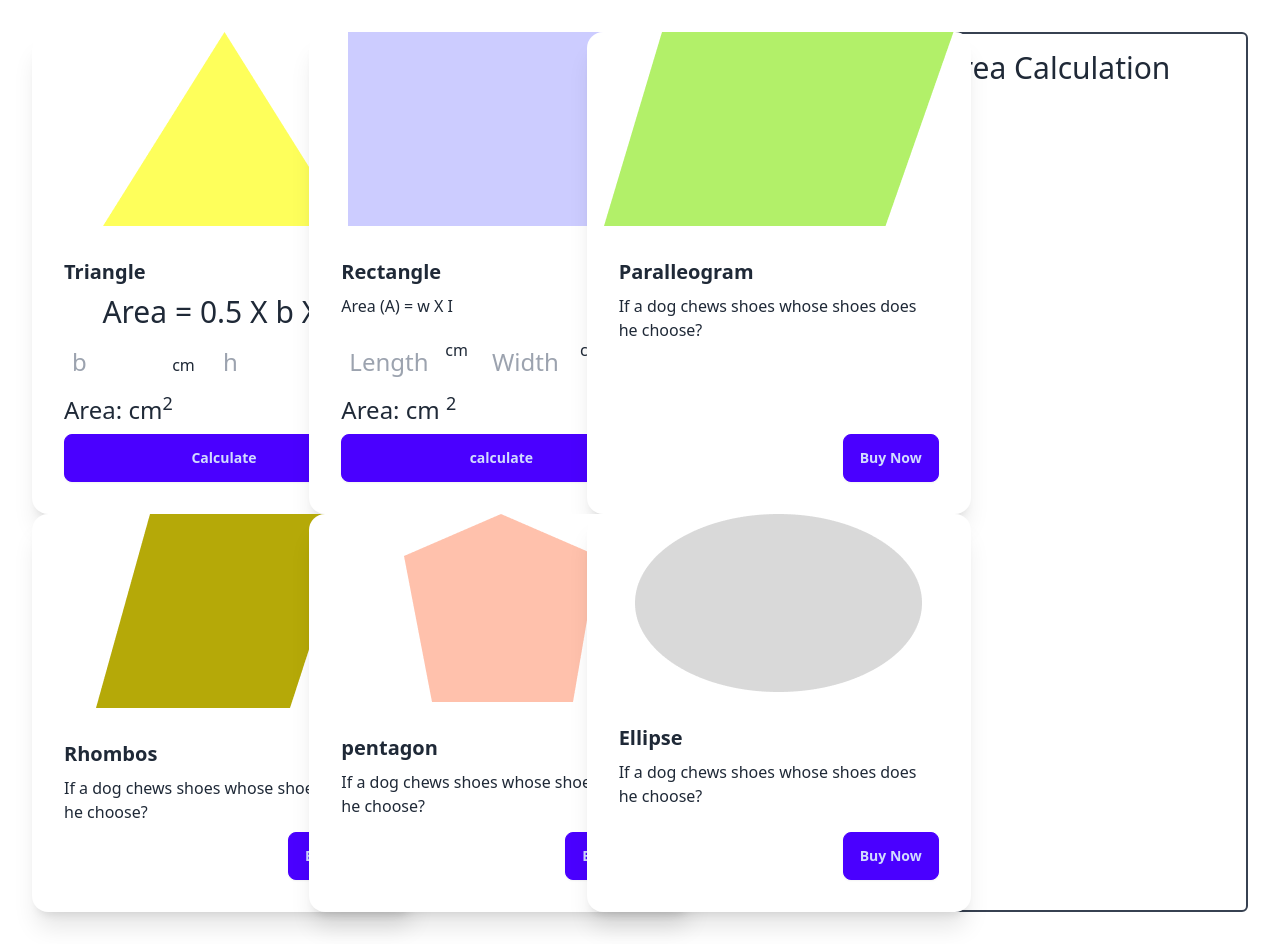
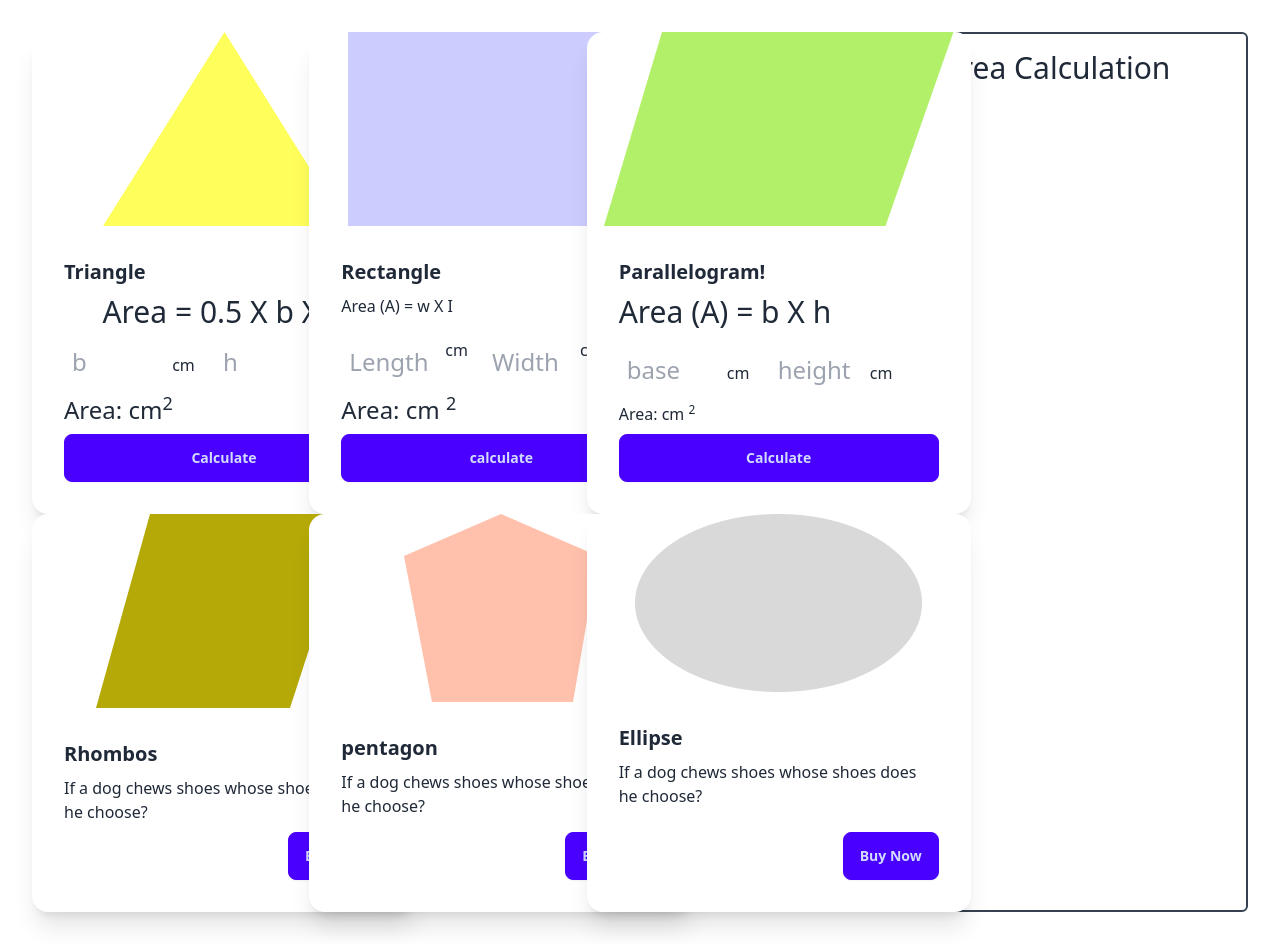
Before and after one commit to JannatulMumtahinaNahum/geometry-genius, a plain HTML site: page index.html in a window 1280 px wide. Drawn offline with nearby package versions, Linux system fonts and the light colour scheme.

Commit message:
parallelogram

```diff
--- a/index.html
+++ b/index.html
@@ -61,16 +61,26 @@
                     </div>
                   </div>
                     <!-- paralleogram card -->
-                <div class="card w-96 bg-base-100 shadow-xl">
-                    <figure><img src="images/parallelogram.png" alt="Shoes" /></figure>
-                    <div class="card-body">
-                      <h2 class="card-title">Paralleogram</h2>
-                      <p>If a dog chews shoes whose shoes does he choose?</p>
-                      <div class="card-actions justify-end">
-                        <button class="btn btn-primary">Buy Now</button>
-                      </div>
+                    <div class="card w-96 bg-base-100 shadow-xl">
+                        <figure><img src="images/parallelogram.png"
+                                alt="Shoes" /></figure>
+                        <div class="card-body">
+                            <h2 class="card-title">Parallelogram!</h2>
+                            <p class="text-3xl">Area (A) = b X h</p>
+                            <div>
+                                <input class="w-24 text-2xl p-2 rounded-sm" type="text" name="" id="parallelogram-base" placeholder="base">
+                                <span class="ml-2 mr-4">cm</span>
+                                <input class="w-24 text-2xl p-2 rounded-sm" type="text" name="" id="parallelogram-height" placeholder="height">
+                                <span>cm</span>
+                            </div>
+                            <div>
+                                <p>Area: <span id="parallelogram-area"></span>cm <sup>2</sup></p>
+                            </div>
+                            <div class="card-actions justify-end">
+                                <button onclick="calculateParallelogramArea()" class="btn btn-primary w-full">Calculate</button>
+                            </div>
+                        </div>
                     </div>
-                  </div>
                     <!-- Rhombos card -->
                 <div class="card w-96 bg-base-100 shadow-xl">
                     <figure><img src="images/rhombus.png" alt="Shoes" /></figure>
@@ -113,5 +123,6 @@
     </main>
     <script src="js/triangle.js"></script>
     <script src="js/rectangle.js"></script>
+    <script src="js/parallelogram.js"></script>
 </body>
 </html>
--- /dev/null
+++ b/js/parallelogram.js
@@ -0,0 +1,46 @@
+// function calculateParallelpgramArea(){
+//     // const baseInput = document.getElementById('parallelogram-base');
+//     // const baseText = baseInput.value ;
+//     // const base = parseFloat(baseText)
+//     // console.log(base)
+//     const base = getParallelogramBase();
+//     console.log(base);
+
+
+// }
+
+// function getParallelogramBase(){
+//     const baseInput = document.getElementById('parallelogram-base');
+//     const baseText = baseInput.value ;
+//     const base = parseFloat(baseText)
+//     return base ;
+// }
+
+
+
+function calculateParallelogramArea(){
+
+    const base = getInputValueById('parallelogram-base');
+    // console.log('base value', base);
+
+    const height = getInputValueById('parallelogram-height');
+    // console.log('height value', height);
+
+    const area = base * height;
+    console.log('area of the parallelogram is ', area);
+
+    setInnerTextById('parallelogram-area', area);
+}
+
+function getInputValueById(inputFieldId){
+    const inputField = document.getElementById(inputFieldId);
+    const inputValueText = inputField.value;
+    const inputValue = parseFloat(inputValueText);
+    // console.log(inputValue);
+    return inputValue;
+}
+
+function setInnerTextById(elementId, area){
+    const element = document.getElementById(elementId);
+    element.innerText = area;
+}
```
